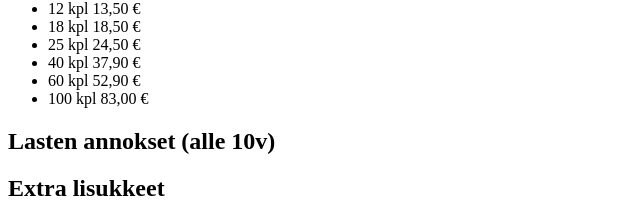
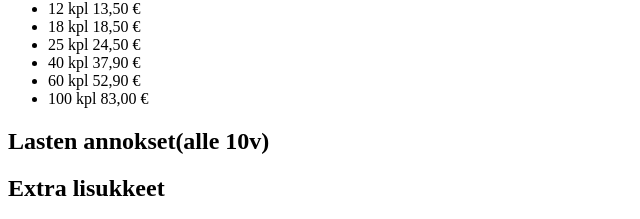
Before and after one commit to OskariMerilainen/OskariMerilainen.github.io, a plain HTML site: page ruokalista.html in a window 1280 px wide. Shown: the part 489-708 px from the top of the page, 0-640 px from the left. Drawn offline with Linux system fonts and the light colour scheme.

Commit message:
Update ruokalista.html
Lasten ateria

```diff
--- a/ruokalista.html
+++ b/ruokalista.html
@@ -51,7 +51,7 @@
         <li>100 kpl <span class="price">83,00 €</span></li>
     </ul>
 <div class="menu-item">
-        <h2>Lasten annokset (alle 10v)</h2>
+        <h2>Lasten annokset<span class="price">(alle 10v)</h2>
         <p>Lasten Classic Burger +6,90 € | Lasten BBQ Bacon Burger +7,90 € | Lasten Buffalo Chicken Burger +6,90 €</p>
     </div>
         <div class="menu-item">
```
